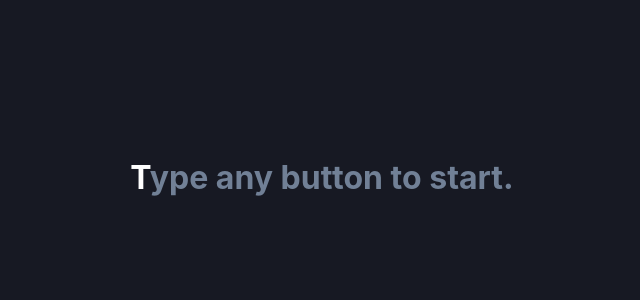
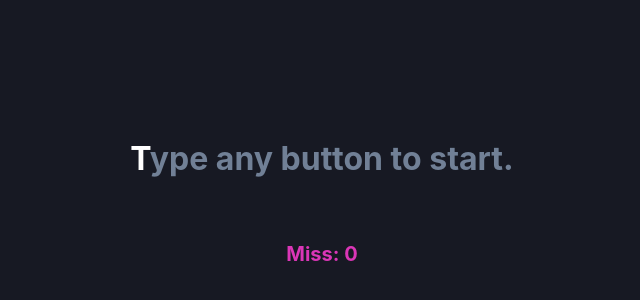
Before and after one commit to tojimasan/typing-game, a React (Create React App) app: page / in a window 1280 px wide. Shown: the part 198-498 px from the top of the page, without its empty margins (318-958 px from the left). Built offline with nearby package versions, Linux system fonts and the light colour scheme.

Commit message:
#3 ミスタイプ数を表示

```diff
--- a/src/App.jsx
+++ b/src/App.jsx
@@ -1,6 +1,6 @@
 import { useState } from "react";
 import { Center, Input, VStack } from "@chakra-ui/react";
-import { randomWord } from "./utils/ramdomWord";
+import { randomWord } from "./utils/randomWord";
 
 export const App = () => {
   // TODO: ゲームスタート時の処理を追加する
@@ -8,12 +8,19 @@ export const App = () => {
   const [problem, setProblem] = useState("Type any button to start.");
   const [index, setIndex] = useState(0);
   const [isWrong, setIsWrong] = useState(false);
+  const [errorCount, setErrorCount] = useState(0);
+
   const currectCharCss = {
     color: "white",
   };
   const errorCharCss = {
     color: "tomato",
   };
+  const supportTextCss = {
+    color: '#DB36B7',
+    fontSize: '20px',
+  };
+
   const handleChange = (e) => {
     const pressedKey = e.nativeEvent.data;
 
@@ -28,6 +35,7 @@ export const App = () => {
         setIndex((prev) => prev + 1);
       }
     } else {
+      setErrorCount((prev) => prev + 1);
       setIsWrong(true);
     }
   };
@@ -59,6 +67,7 @@ export const App = () => {
       <VStack>
         {stylingProblemParagraph(problem, index, isWrong)}
         <Input opacity="0" autoFocus={true} onChange={(e) => handleChange(e)} />
+        <p style={supportTextCss}>Miss: {errorCount}</p>
       </VStack>
     </Center>
   );
```
